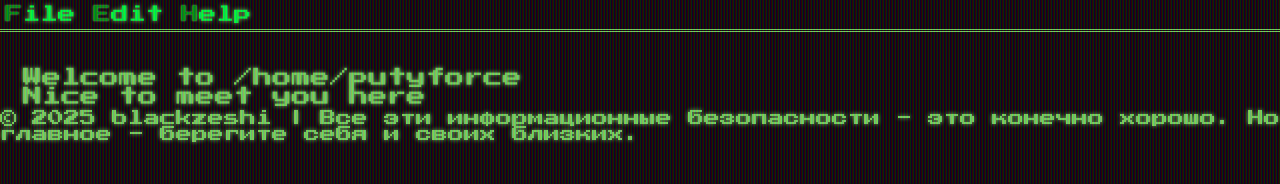
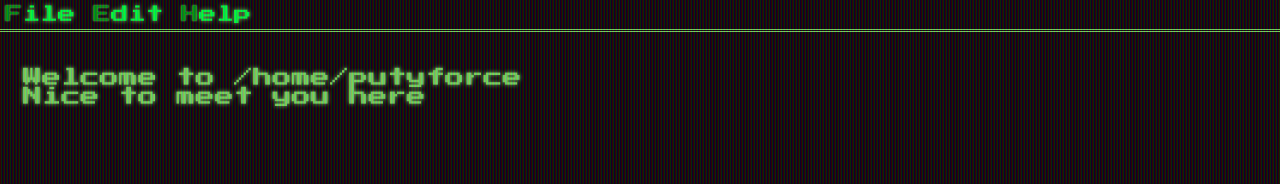
Before and after one commit to putyforce/putyforce.github.io, a plain HTML site: page index.html in a window 1280 px wide. Shown: the top 184 px of the page. Drawn offline with Linux system fonts and the light colour scheme.

Commit message:
Update index.html

```diff
--- a/index.html
+++ b/index.html
@@ -73,11 +73,6 @@
 <p>siu</p>
 </div>
 
-<div class="footer">
-&copy; 2025 blackzeshi | Все эти информационные безопасности - это конечно
-хорошо. Но главное - берегите себя и своих близких.
-</div>
-
 <div id="fgbg"></div>
 
 <script src="js/main.js"></script>
```
